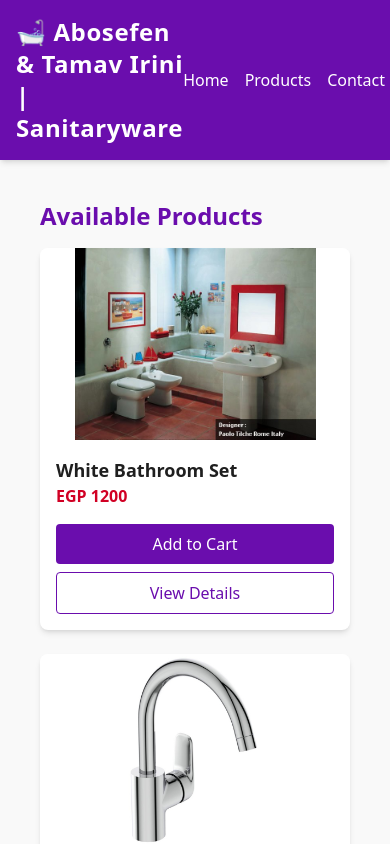
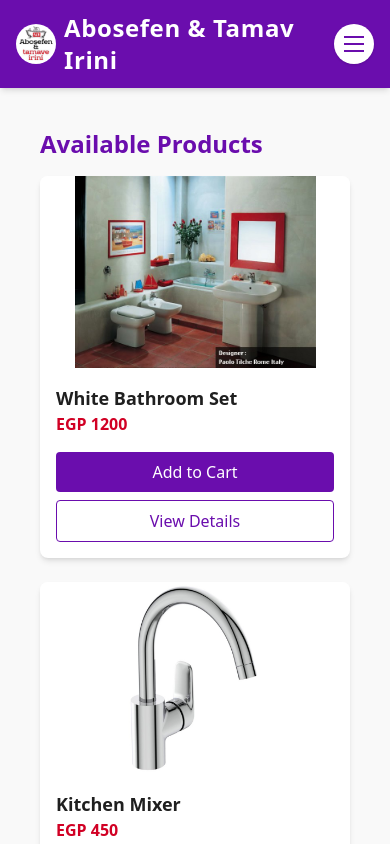
Before and after one commit to AntoniousShehata/AbosefenTamave, a React (Vite) app: page / in a window 390 px wide. Shown: the top 844 px of the page. Built offline with nearby package versions, Linux system fonts and the light colour scheme.

Commit message:
Added updated header with responsive menu

```diff
--- a/index.html
+++ b/index.html
@@ -2,9 +2,9 @@
 <html lang="en" dir="ltr">
   <head>
     <meta charset="UTF-8" />
-    <link rel="icon" type="image/svg+xml" href="/vite.svg" />
+    <link rel="icon" type="image/svg+xml" href="src/pictures/logo.jpg" />
     <meta name="viewport" content="width=device-width, initial-scale=1.0" />
-    <title>Vite + React</title>
+    <title>Abosefen and TamaveIrini</title>
   </head>
   <body>
     <div id="root"></div>
--- a/src/components/Header.jsx
+++ b/src/components/Header.jsx
@@ -1,18 +1,58 @@
-import React from 'react';
+import React, { useState } from 'react';
+import logo from '../pictures/logo.jpg';
 
 function Header() {
+  const [isOpen, setIsOpen] = useState(false);
+
   return (
-    <header className="bg-primary text-white shadow-md">
-      <div className="container mx-auto px-4 py-4 flex items-center justify-between">
-        <div className="text-2xl font-bold tracking-wide">
-        🛁 Abosefen & Tamav Irini | Sanitaryware
+    <header className="bg-primary text-white shadow-md sticky top-0 z-50">
+      <div className="container mx-auto px-4 py-3 flex items-center justify-between">
+
+        <div className="flex items-center gap-2 text-2xl font-bold tracking-wide">
+        <img
+          src={logo}
+          alt="Logo"
+          className="w-10 h-10 object-contain rounded-full"
+        />
+          <span>Abosefen & Tamav Irini</span>
         </div>
-        <nav className="space-x-4">
+
+        <nav className="hidden md:flex gap-6 text-lg">
           <a href="#" className="hover:text-secondary transition">Home</a>
           <a href="#" className="hover:text-secondary transition">Products</a>
           <a href="#" className="hover:text-secondary transition">Contact</a>
         </nav>
+
+        <div className="md:hidden">
+        <button
+          onClick={() => setIsOpen(!isOpen)}
+          className="bg-white text-primary p-2 rounded-full shadow hover:bg-secondary hover:text-white transition-all flex justify-center items-center w-10 h-10"
+        >
+          {isOpen ? (
+            // X icon (two lines rotated)
+            <div className="relative w-5 h-5">
+              <span className="absolute top-1/2 left-0 w-5 h-0.5 bg-primary transform -translate-y-1/2 rotate-45"></span>
+              <span className="absolute top-1/2 left-0 w-5 h-0.5 bg-primary transform -translate-y-1/2 -rotate-45"></span>
+            </div>
+          ) : (
+            // Burger icon (three lines)
+            <div className="flex flex-col justify-between items-center w-5 h-4">
+              <div className="w-5 h-0.5 bg-primary"></div>
+              <div className="w-5 h-0.5 bg-primary"></div>
+              <div className="w-5 h-0.5 bg-primary"></div>
+            </div>
+          )}
+        </button>
+        </div>
       </div>
+
+      {isOpen && (
+        <div className="md:hidden px-4 pb-4">
+          <a href="#" className="block py-2 hover:text-secondary">Home</a>
+          <a href="#" className="block py-2 hover:text-secondary">Products</a>
+          <a href="#" className="block py-2 hover:text-secondary">Contact</a>
+        </div>
+      )}
     </header>
   );
 }
```
Also changed, not shown: 1 other file (tests, documents, lock files or other folders).
